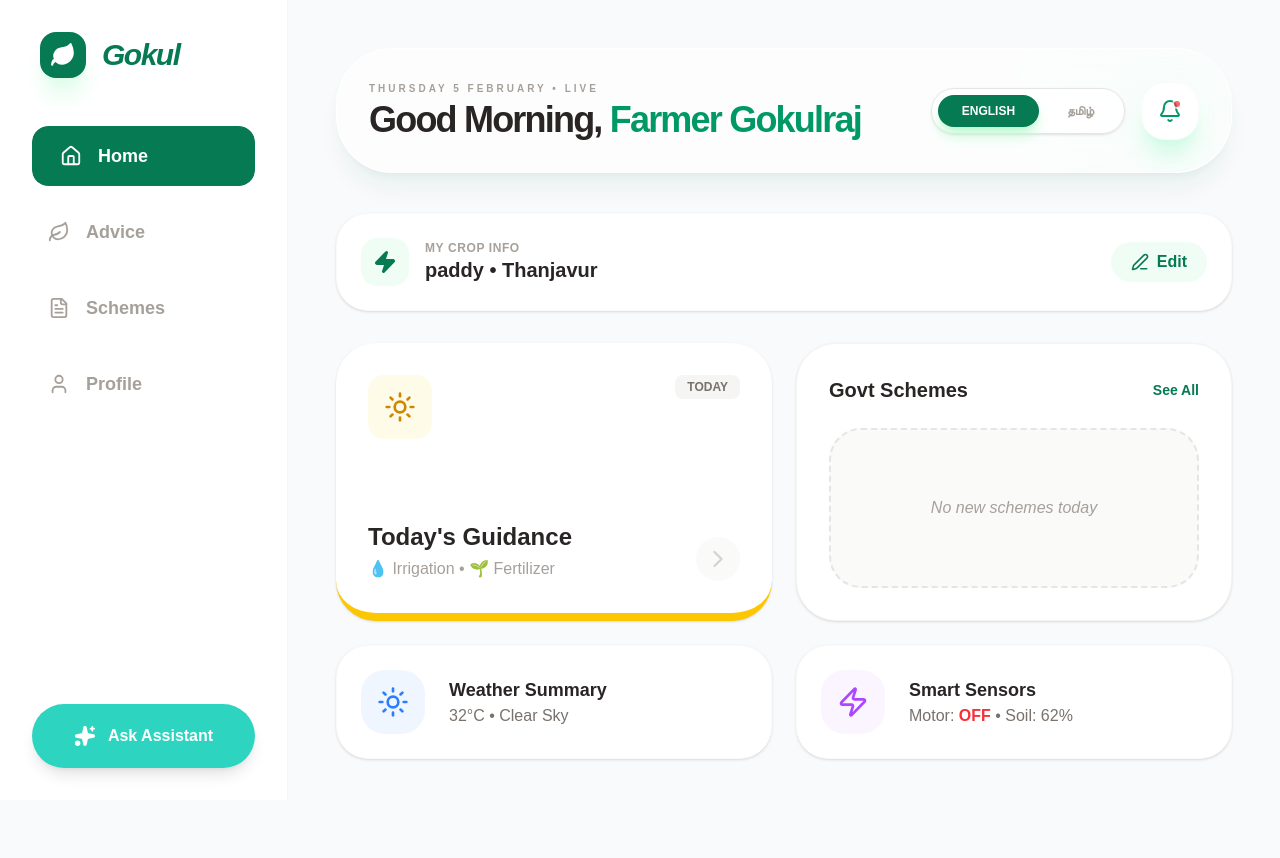
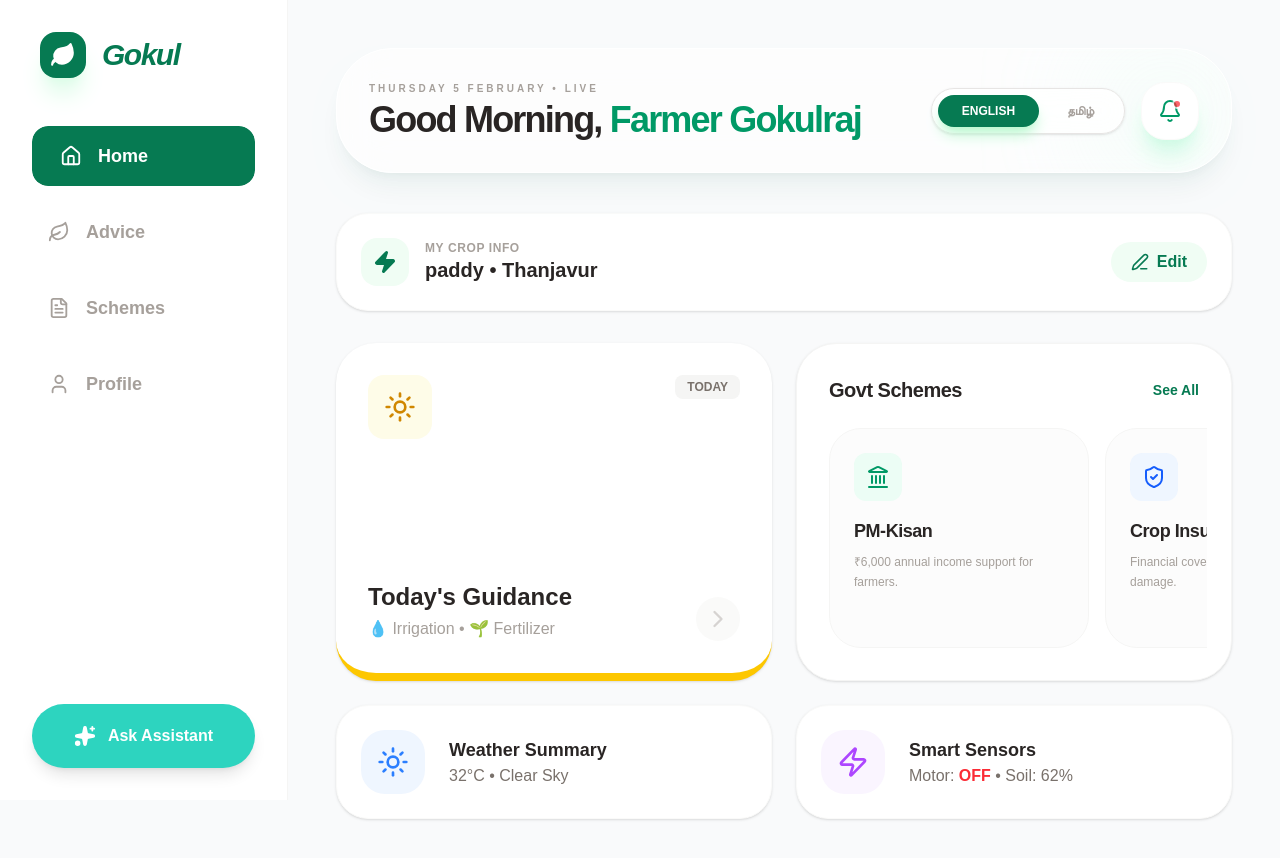
Before and after one commit to Gokulrajcse1/uzhavu-thozhan, a Next.js app: page / in a window 1280 px wide. Shown: the top 858 px of the page. Before the commit the page ends 807 px from the top, so only its background shows below. Built offline with nearby package versions, Linux system fonts and the light colour scheme.

Commit message:
fles added

```diff
--- a/app/globals.css
+++ b/app/globals.css
@@ -49,3 +49,13 @@ body {
     scrollbar-width: none;
   }
 }
+@layer utilities {
+  /* Scrollbar hide panna */
+  .no-scrollbar::-webkit-scrollbar {
+    display: none;
+  }
+  .no-scrollbar {
+    -ms-overflow-style: none; /* IE and Edge */
+    scrollbar-width: none;    /* Firefox */
+  }
+}
--- a/app/page.tsx
+++ b/app/page.tsx
@@ -1,11 +1,18 @@
-import { Sun, Zap, Bell, Edit3, ChevronRight } from "lucide-react";
+import { Sun, Zap, Edit3, ChevronRight, ArrowRight, ShieldCheck, Landmark, Droplet } from "lucide-react";
 import Header from "@/components/header";
 
 export default function Home() {
+  const schemes = [
+    { title: "PM-Kisan", desc: "₹6,000 annual income support for farmers.", icon: <Landmark size={24} />, color: "bg-emerald-50", text: "text-emerald-600" },
+    { title: "Crop Insurance", desc: "Financial cover against crop loss or damage.", icon: <ShieldCheck size={24} />, color: "bg-blue-50", text: "text-blue-600" },
+    { title: "Solar Pump", desc: "60% subsidy for installing solar water pumps.", icon: <Sun size={24} />, color: "bg-orange-50", text: "text-orange-600" },
+    { title: "Kisan Credit", desc: "Low-interest loans for cultivation needs.", icon: <Droplet size={24} />, color: "bg-purple-50", text: "text-purple-600" },
+  ];
+
   return (
+    <div className="space-y-8">
 
-    <div className="space-y-8">
-     <header/>
+
       {/* 2. CROP INFO BANNER */}
       <div className="bg-white p-6 rounded-[2rem] shadow-sm flex justify-between items-center border border-stone-50">
         <div className="flex items-center gap-4">
@@ -23,11 +30,11 @@ export default function Home() {
         </button>
       </div>
 
-      {/* 3. MAIN DASHBOARD GRID (Desktop 2-Col) */}
+      {/* 3. MAIN DASHBOARD GRID */}
       <div className="grid grid-cols-1 md:grid-cols-2 gap-6">
 
         {/* Today's Guidance Card */}
-        <div className="p-8 bg-white rounded-[2.5rem] shadow-sm border-b-8 border-b-yellow-400 flex flex-col justify-between group cursor-pointer hover:shadow-md transition-shadow">
+        <div className="p-8 bg-white rounded-[2.5rem] shadow-sm border-b-8 border-b-yellow-400 flex flex-col justify-between group cursor-pointer hover:shadow-md transition-all">
           <div className="flex justify-between items-start">
             <div className="p-4 bg-yellow-50 text-yellow-600 rounded-2xl">
               <Sun size={32} />
@@ -45,19 +52,37 @@ export default function Home() {
           </div>
         </div>
 
-        {/* Govt Schemes Card */}
-        <div className="p-8 bg-white rounded-[2.5rem] shadow-sm border border-stone-100">
-          <div className="flex justify-between items-center mb-6">
-            <h3 className="text-xl font-bold text-stone-800">Govt Schemes</h3>
-            <button className="text-[#067A52] font-bold text-sm">See All</button>
-          </div>
-          <div className="h-40 bg-stone-50 rounded-[2rem] border-2 border-dashed border-stone-200 flex items-center justify-center">
-            <p className="text-stone-400 italic">No new schemes today</p>
-          </div>
+       {/* Govt Schemes Card */}
+<div className="p-8 bg-white rounded-[2.5rem] shadow-sm border border-stone-100 overflow-hidden flex flex-col">
+  <div className="flex justify-between items-center mb-6">
+    <h3 className="text-xl font-bold text-stone-800 tracking-tight">Govt Schemes</h3>
+    <button className="text-[#067A52] font-black text-sm hover:underline">See All</button>
+  </div>
+
+  {/* Horizontal Scroll with hidden scrollbar */}
+  <div className="flex gap-4 overflow-x-auto no-scrollbar snap-x snap-mandatory -mx-2 px-2">
+    {schemes.map((scheme, i) => (
+      <div
+        key={i}
+        className="min-w-[260px] snap-center bg-stone-50/50 p-6 rounded-[2rem] border border-stone-100 group cursor-pointer hover:bg-white hover:shadow-lg transition-all duration-500"
+      >
+        <div className={`w-12 h-12 ${scheme.color} ${scheme.text} rounded-xl flex items-center justify-center mb-4 group-hover:scale-110 transition-transform`}>
+          {scheme.icon}
         </div>
+        <h4 className="text-lg font-bold text-stone-800 tracking-tight">{scheme.title}</h4>
+        <p className="text-stone-400 text-xs font-medium mt-2 leading-relaxed line-clamp-2">
+          {scheme.desc}
+        </p>
+        <div className="mt-4 flex items-center gap-1 text-[#067A52] text-[10px] font-black uppercase tracking-widest opacity-0 group-hover:opacity-100 transition-opacity">
+          Apply Now <ArrowRight size={14} />
+        </div>
+      </div>
+    ))}
+  </div>
+</div>
 
         {/* Weather Summary */}
-        <div className="p-6 bg-white rounded-[2rem] shadow-sm flex items-center gap-6 border border-stone-50">
+        <div className="p-6 bg-white rounded-[2rem] shadow-sm flex items-center gap-6 border border-stone-50 hover:shadow-md transition-all">
           <div className="p-4 bg-blue-50 text-blue-500 rounded-3xl">
             <Sun size={32} />
           </div>
@@ -68,7 +93,7 @@ export default function Home() {
         </div>
 
         {/* Smart Sensors */}
-        <div className="p-6 bg-white rounded-[2rem] shadow-sm flex items-center gap-6 border border-stone-50">
+        <div className="p-6 bg-white rounded-[2rem] shadow-sm flex items-center gap-6 border border-stone-50 hover:shadow-md transition-all">
           <div className="p-4 bg-purple-50 text-purple-500 rounded-3xl">
             <Zap size={32} />
           </div>
```
